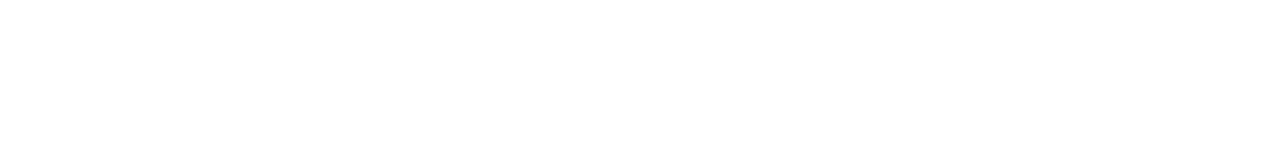
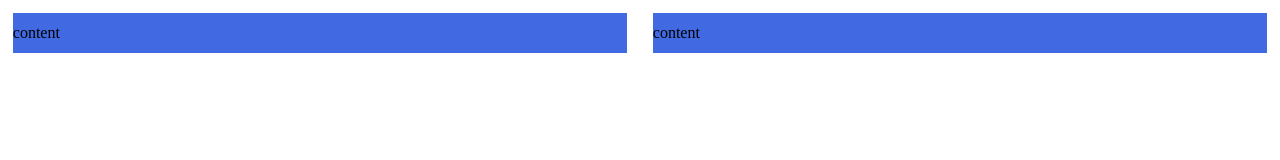
Before and after one commit to AlessandroVano/htmlcss-dropbox, a plain HTML site: page index.html in a window 1280 px wide. Drawn offline with Linux system fonts and the light colour scheme.

Commit message:
listing 2 container header + float

```diff
--- a/css/main.css
+++ b/css/main.css
@@ -10,3 +10,22 @@
     display: table;
     clear: both;
 }
+
+/* HEADER section */
+
+.box-1 , .box-2 {
+    float: left;
+    line-height: 40px;
+    margin: 1%;
+}
+
+.box-1 { width: 48%;
+    background: royalblue;
+
+
+}
+.box-2 {
+    width: 48%;
+    background: royalblue;
+
+}
--- a/index.html
+++ b/index.html
@@ -8,6 +8,16 @@
     <link rel="stylesheet" href="./css/main.css">
 </head>
 <body>
+    <!-- HEADER section -->
+    <header class="clearfix">
+            <div class="box-1">
+                content
+            </div>
+
+            <div class="box-2 ">
+                content
+            </div>
+    </header>
 
 </body>
 </html>
```
